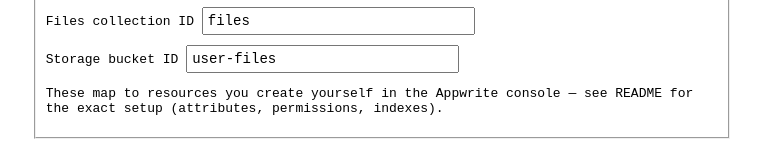
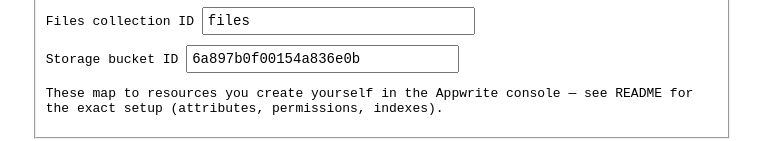
Before and after one commit to Tia-ani/Login_System, a plain HTML site: page index.html in a window 1280 px wide. Shown: the part 504-645 px from the top of the page, without its empty margins (258-1021 px from the left). Drawn offline with Linux system fonts and the light colour scheme.

Commit message:
feat(appwrite): configure default storage bucket ID in test client

```diff
--- a/index.html
+++ b/index.html
@@ -37,7 +37,7 @@
   <label>Project ID <input id="awProjectId" value="6a86cc2d002483634d52" size="30"></label>
   <label>Database ID <input id="awDatabaseId" value="6a87337d00166ed50e41" size="30"></label>
   <label>Files collection ID <input id="awFilesCollectionId" value="files" size="30"></label>
-  <label>Storage bucket ID <input id="awBucketId" value="user-files" size="30"></label>
+  <label>Storage bucket ID <input id="awBucketId" value="6a897b0f00154a836e0b" size="30"></label>
   <p>These map to resources you create yourself in the Appwrite console — see README for the exact setup (attributes, permissions, indexes).</p>
 </fieldset>
 
```
